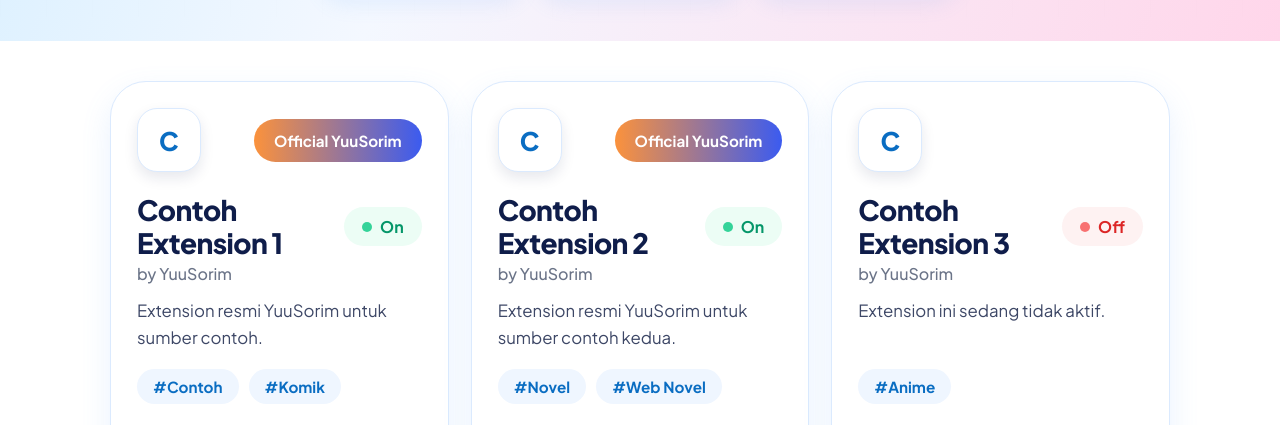
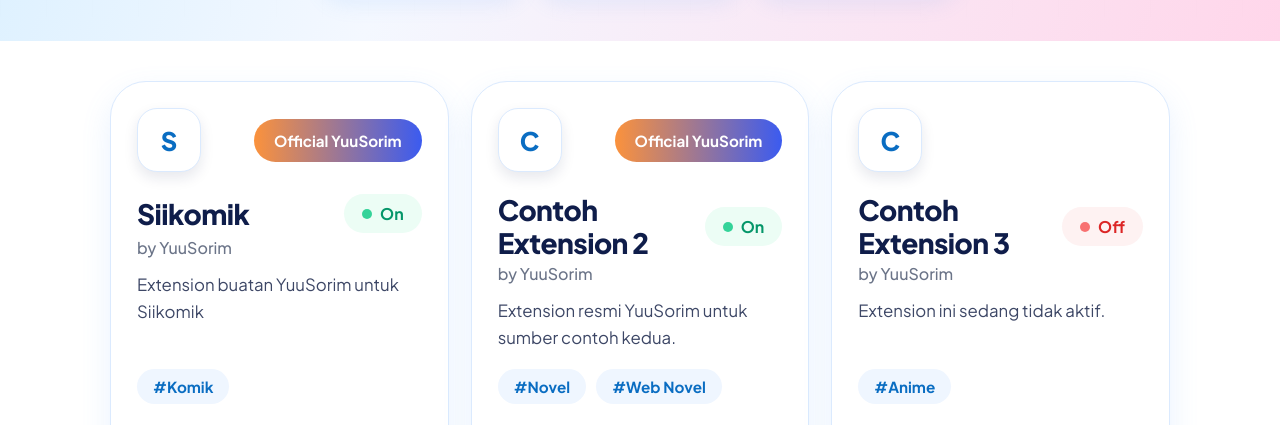
Before and after one commit to YuuSorim/yuusorim-extensions, a plain HTML site: page index.html in a window 1280 px wide. Shown: the part 1369-1794 px from the top of the page. Drawn offline with Linux system fonts and the light colour scheme.

Commit message:
Update Siikomik extension details in index.html
Updated extension details for Siikomik, including name, description, tags, and URLs.

```diff
--- a/index.html
+++ b/index.html
@@ -210,17 +210,17 @@ const CONFIG = {
   ],
   extensions: [
     {
-      name: "Contoh Extension 1",
+      name: "Siikomik",
       type: "Komik",                    // isi "Komik" atau "Novel" (dipakai untuk hitungan di atas)
       author: "YuuSorim",
       badge: "Official YuuSorim",       // kosongkan "" kalau tidak mau ada label
       status: "On",                     // "On" atau "Off"
-      description: "Extension resmi YuuSorim untuk sumber contoh.",
-      tags: ["Contoh", "Komik"],
+      description: "Extension buatan YuuSorim untuk Siikomik",
+      tags: ["Komik"],
       icon: "",                         // link gambar logo, kosongkan untuk huruf otomatis
-      url: "https://contoh.com/extension-1.json",      // yang disalin tombol Copy URL
-      source: "https://github.com/username/extension-1", // tombol Source
-      website: "https://contoh.com"                      // tombol Visit Website
+      url: "https://raw.githubusercontent.com/YuuSorim/KonMik-Komik/refs/heads/main/siikomik.js",      // yang disalin tombol Copy URL
+      source: "https://raw.githubusercontent.com/YuuSorim/KonMik-Komik/refs/heads/main/siikomik.js", // tombol Source
+      website: "https://siikomik.com/"                      // tombol Visit Website
     },
     {
       name: "Contoh Extension 2",
```
